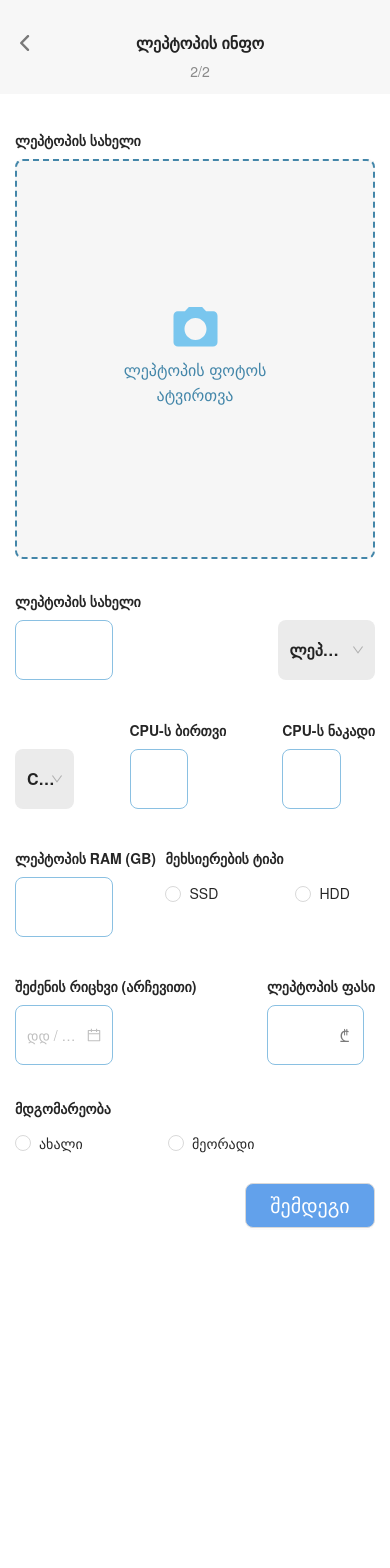
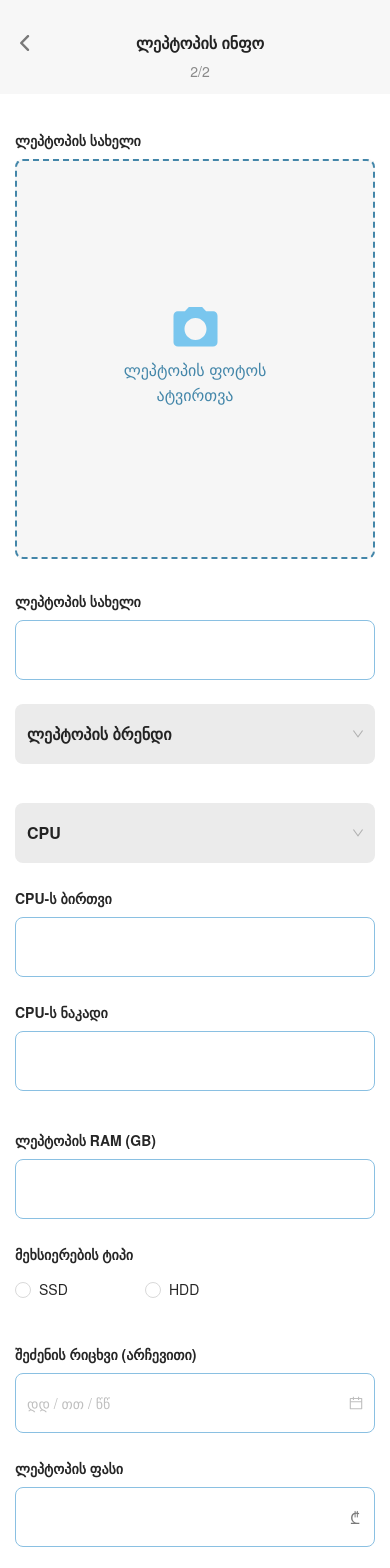
Before and after one commit to Uchaneishvili/Redberry-Bootcamp, a React (Create React App) app in the folder bootcamp-assignment/: page /laptopSpecs in a window 390 px wide. Shown: the top 1568 px of the page. Before the commit the page ends 1263 px from the top, so only its background shows below. Built offline with nearby package versions, Linux system fonts and the light colour scheme; a web font is replaced by a local one.

Commit message:
laptop specs form is fixed

```diff
--- a/bootcamp-assignment/src/pages/LaptopSpecs/LaptopSpecs.css
+++ b/bootcamp-assignment/src/pages/LaptopSpecs/LaptopSpecs.css
@@ -15,12 +15,12 @@
     font-size: 14px;
   }
 
+  .row {
+    display: block !important;
+  }
+
   .fields-in-a-row-container {
     display: block !important;
-  }
-  .firstName,
-  .lastName {
-    width: 100% !important;
   }
 
   .main-container-container {
@@ -61,6 +61,13 @@
     flex-direction: row;
     justify-content: space-between;
   }
+
+  .fields-in-a-row-child,
+  .cpu,
+  .price,
+  .date {
+    width: 100% !important;
+  }
 }
 
 .parent-container {
@@ -75,7 +82,7 @@
 }
 
 .fields-in-a-row-child {
-  width: 25vw !important;
+  width: 25vw;
 }
 .flexTop {
   align-items: flex-start !important;
@@ -93,13 +100,14 @@
 }
 
 .cpu {
-  width: 15vw !important;
+  width: 15vw;
 }
 
 .ram,
 .price,
-.condition {
-  width: 25vw !important;
+.condition,
+.date {
+  width: 25vw;
 }
 .main-container-container {
   display: flex;
@@ -123,7 +131,6 @@
 .custom-input {
   border: 1.8px solid #8ac0e2;
   border-radius: 8px;
-  width: 100%;
   height: 60px;
 }
 
@@ -134,6 +141,7 @@
   height: 60px;
   display: flex;
   justify-content: center;
+  min-width: 15vw;
   font-family: "HelveticaNeue";
   font-size: 16px;
 }
--- a/bootcamp-assignment/src/pages/LaptopSpecs/LaptopSpecs.js
+++ b/bootcamp-assignment/src/pages/LaptopSpecs/LaptopSpecs.js
@@ -251,9 +251,9 @@ function LaptopSpecs() {
               </div>
 
               <Row className="row">
-                <Form.Item name="condition" label={"შეძენის რიცხვი (არჩევითი)"}>
+                <Form.Item name="date" label={"შეძენის რიცხვი (არჩევითი)"}>
                   <DatePicker
-                    className="custom-input condition"
+                    className="custom-input date"
                     placeholder="დდ / თთ / წწ"
                     format={"DD/MM/YYYY"}
                   />
```
